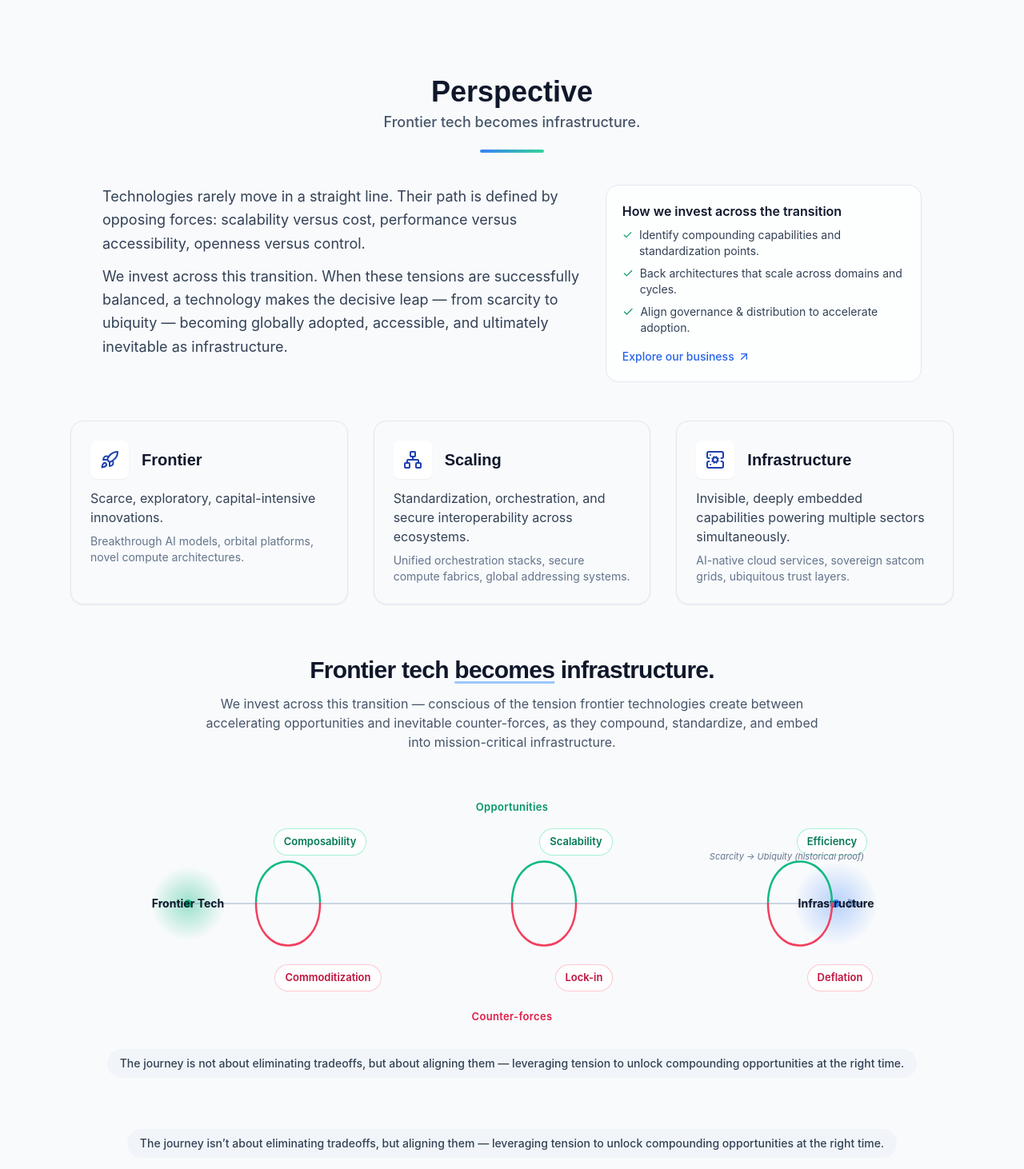
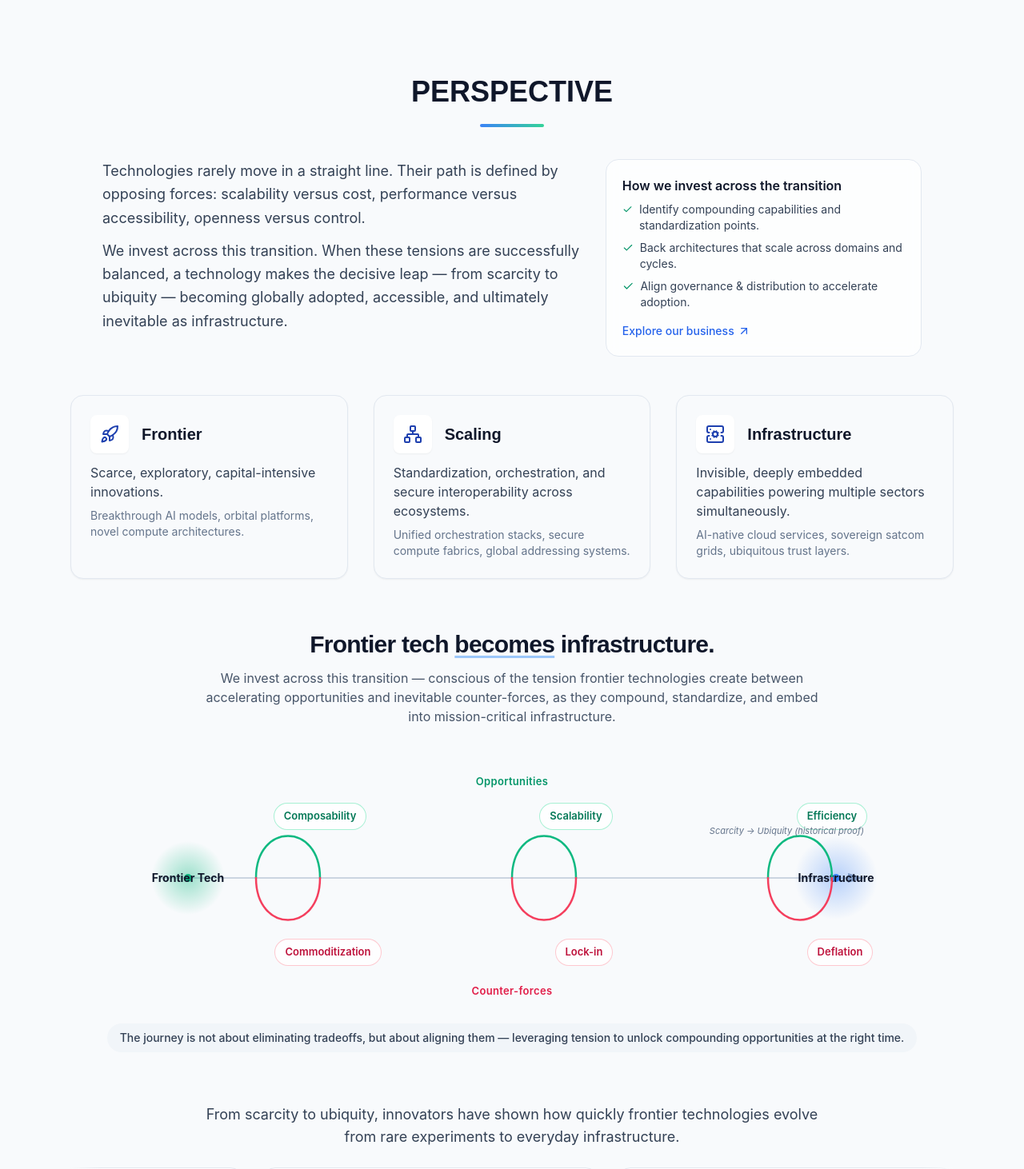
Before and after one commit to thsvc/sparkle-static, a React (Vite) app: page / in a window 1280 px wide. Shown: the part 1400-2862 px from the top of the page at 80% size. Built offline with nearby package versions, Linux system fonts and the light colour scheme.

Commit message:
Update App.jsx

```diff
--- a/src/App.jsx
+++ b/src/App.jsx
@@ -342,14 +342,11 @@ const PerspectiveSection = () => {
 
       {/* --- Contenu --- */}
       <div className="relative z-10">
-        {/* En-tête + sous-titre */}
+        {/* En-tête */}
         <div className="text-center mb-10">
           <h2 className="text-3xl md:text-4xl font-bold font-grotesk text-slate-900 dark:text-white">
-            Perspective
+            PERSPECTIVE
           </h2>
-          <p className="mt-1 text-base md:text-lg font-medium text-slate-600 dark:text-slate-300">
-            Frontier tech becomes infrastructure.
-          </p>
           <div className="mt-5 w-20 h-1 bg-gradient-to-r from-blue-500 to-emerald-400 mx-auto rounded-full" />
         </div>
 
@@ -421,14 +418,6 @@ const PerspectiveSection = () => {
         {/* Schéma principal (Frontier → Infrastructure + arcs + tooltips) */}
         <div className="mt-2 mb-6">
           <PerspectiveManifold />
-        </div>
-
-        {/* Capsule sur les tradeoffs */}
-        <div className="mt-4 mb-8 text-center">
-          <span className="inline-block px-4 py-2 rounded-full bg-slate-100 dark:bg-slate-800 text-slate-700 dark:text-slate-200 text-sm font-medium">
-            The journey isn’t about eliminating tradeoffs, but aligning them — leveraging tension to unlock
-            compounding opportunities at the right time.
-          </span>
         </div>
 
         {/* Texte de transition */}
```
